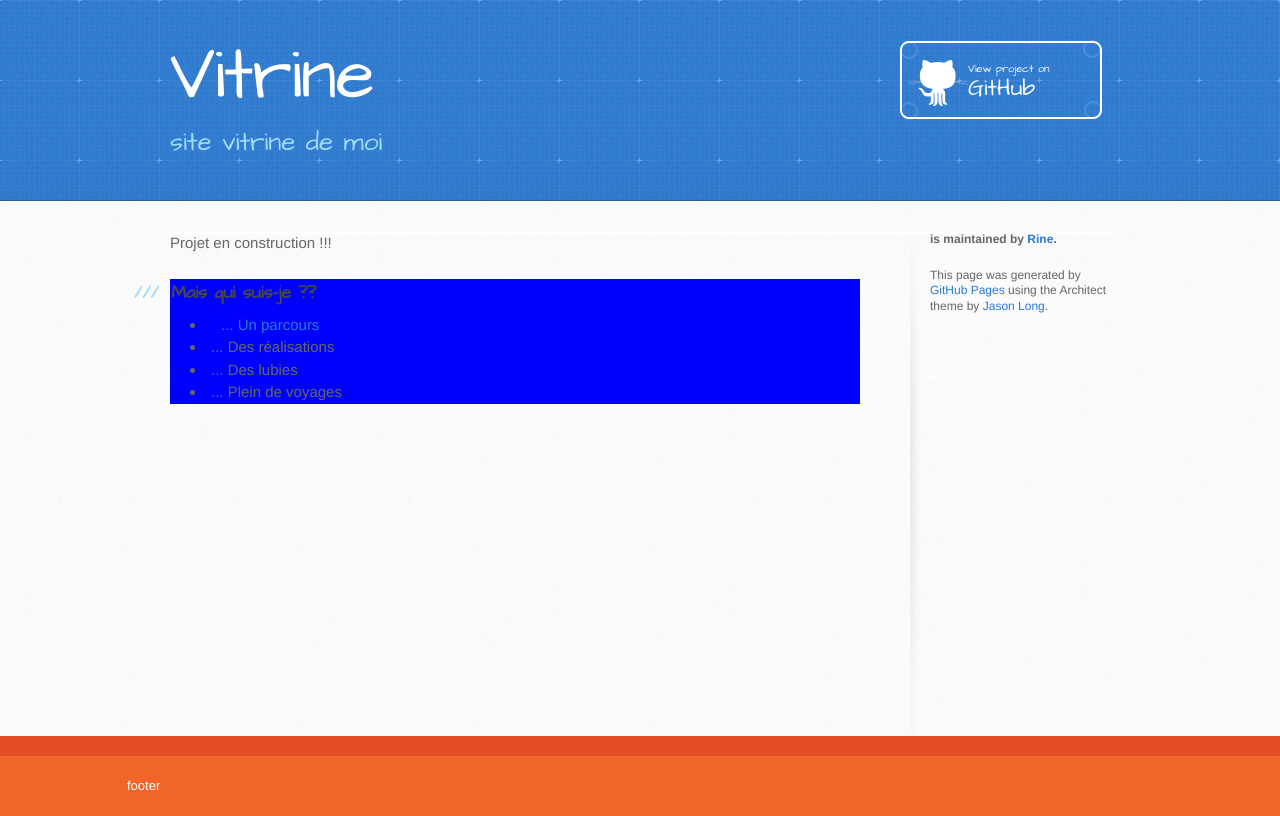
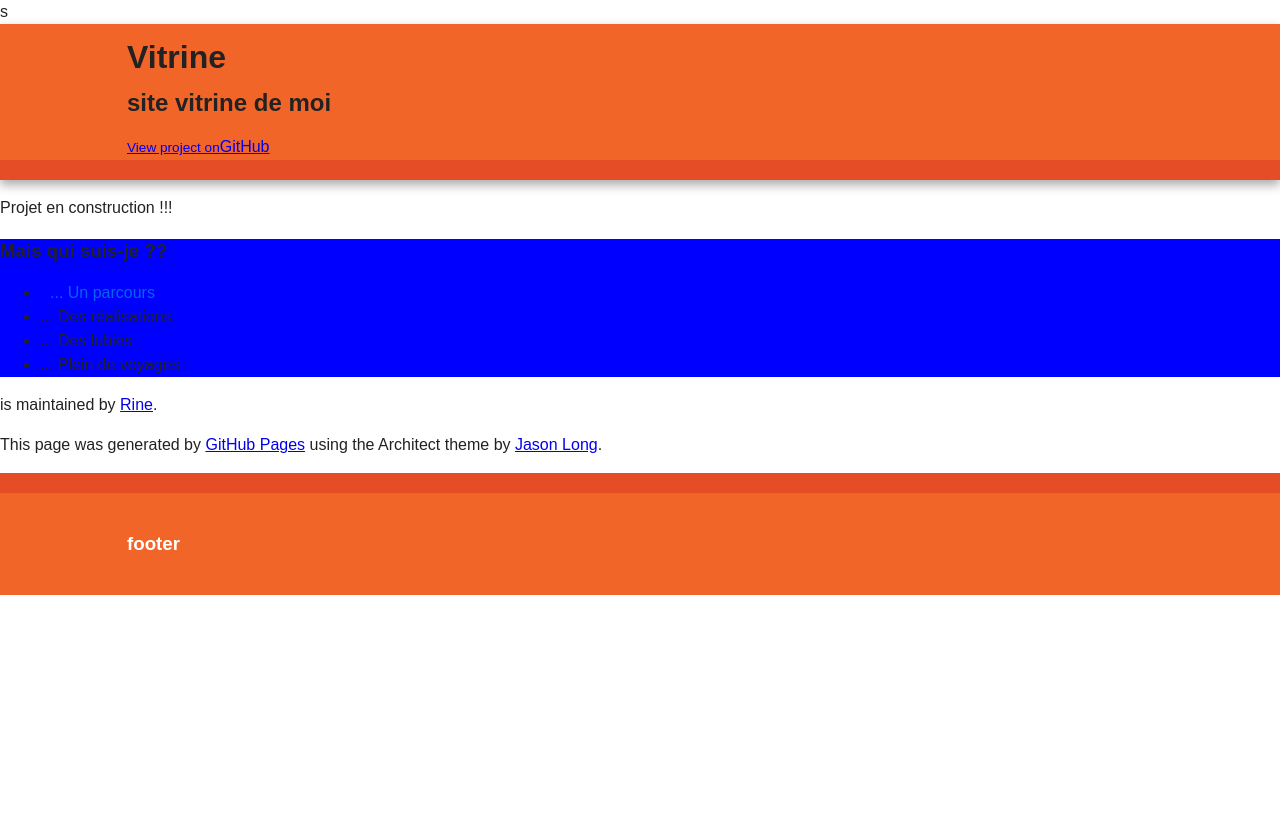
Before and after one commit to Rine/vitRine, a plain HTML site: page index.html in a window 1280 px wide. Drawn offline with nearby package versions, Linux system fonts and the light colour scheme; a script that the page names is missing.

Commit message:
commit du matin

```diff
--- a/index.html
+++ b/index.html
@@ -12,7 +12,7 @@
    <link rel="stylesheet" type="text/css" href="stylesheets/style.css">
   <link rel="stylesheet" type="text/css" href="stylesheets/componentLink.css" />
   <link rel="stylesheet" type="text/css" href="stylesheets/animations.css" />
-   <link rel="stylesheet" type="text/css" href="stylesheets/stylesheet.css" media="screen" />
+ <!--  <link rel="stylesheet" type="text/css" href="stylesheets/stylesheet.css" media="screen" />-->s
 
   <script src="https://ajax.googleapis.com/ajax/libs/jquery/1.9.1/jquery.min.js"></script>
   <script src="javascripts/libs/modernizr.custom.js"></script>
@@ -27,13 +27,18 @@
 
   <body body ng-app="app">
 
-    <header>
+  <div id="header-container">
+   <header class="wrapper clearfix">
       <div class="inner">
         <h1>Vitrine</h1>
         <h2>site vitrine de moi</h2>
- <a href="https://github.com/Rine/vitRine" class="button cl-effect-6"><small>View project on</small>GitHub</a>
+        <a href="https://github.com/Rine/vitRine" class="button"><small>View project on</small>GitHub</a>
       </div>
     </header>
+  </div>
+
+
+
 
     <div id="content-wrapper">
       <div class="inner clearfix">
```
